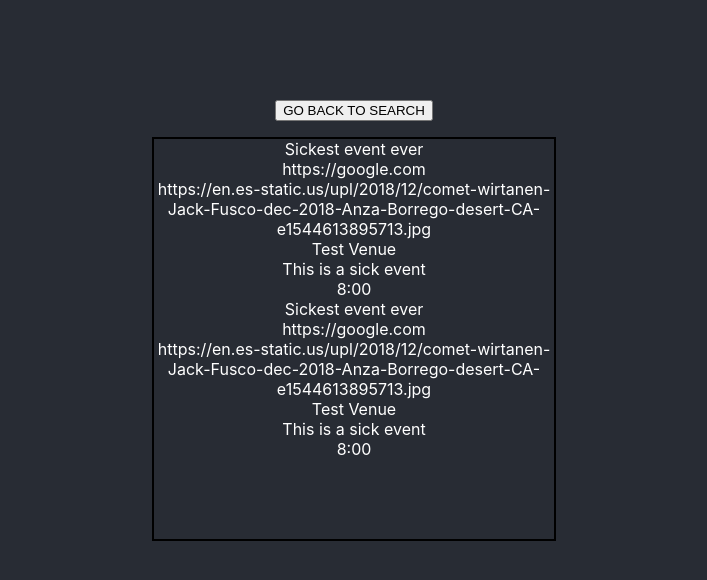
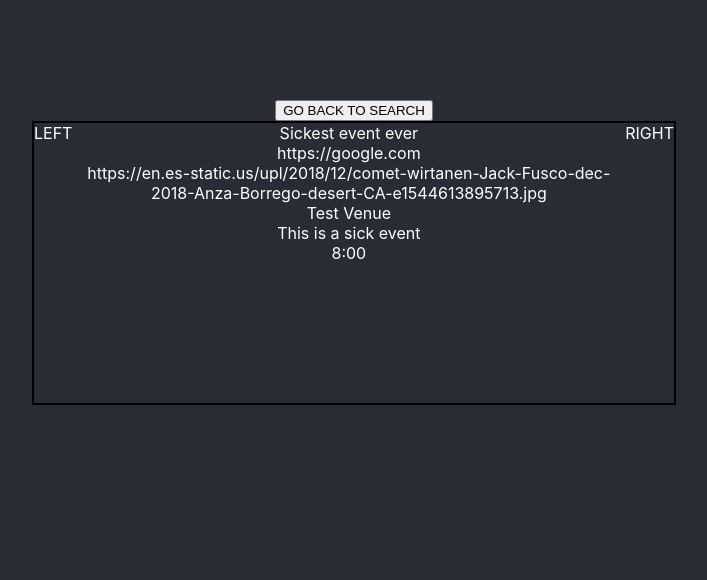
Before and after one commit to cc-project-hangout/project-hangout, a React (Create React App) app: page / in a window 1280 px wide. Both pictures are taken after typing "Sample", "2020-01-15", "2020-01-15", "5", "5", "5" into the empty fields and a click on the button "SEARCH". Shown: the top 580 px of the page, without its empty margins (286-993 px from the left). Built offline with nearby package versions, Linux system fonts and the light colour scheme.

Commit message:
Added the event viewer with dummy daya

```diff
--- a/src/App.js
+++ b/src/App.js
@@ -54,9 +54,9 @@ export default class App extends React.Component {
         ) : (
           <form className="user-input" value="">
             <button className="goHome" onClick={(e) => {this.handleBackOrCancel(e)}}> GO BACK TO SEARCH </button>
-            <p>
+
               <Events />
-            </p>
+
 
           </form>
 
--- a/src/components/Events.jsx
+++ b/src/components/Events.jsx
@@ -18,7 +18,7 @@ export default class Events extends Component {
                 startTime: '8:00'
                 },
                 {
-                    title: 'Sickest event ever',
+                    title: 'WOWSickest event ever',
                     image: 'https://en.es-static.us/upl/2018/12/comet-wirtanen-Jack-Fusco-dec-2018-Anza-Borrego-desert-CA-e1544613895713.jpg',
                     venue: 'Test Venue',
                     url: 'https://google.com',
@@ -27,13 +27,13 @@ export default class Events extends Component {
                     }
 
             ],
-
+            eventIndex: 0
 
         }
     }
 
     componentDidMount() {
-        //'2012042500-2012042700' api format
+        //'2012042500-201204200' api format
         // our app format YYYY-MM-DD
 
         // const updatedDate = this.props.arrivalDate.split('-').join('') + '00';
@@ -50,15 +50,44 @@ export default class Events extends Component {
         //     console.log(error);
         //   });
     }
+
+    checkPreviousEvent = () => {
+
+        if(this.state.eventIndex!== 0) {
+            let newPrevIndex = this.state.eventIndex;
+            newPrevIndex--
+            this.setState({eventIndex: newPrevIndex});
+        }
+        console.log('ok');
+    }
+
+    checkNextEvent = () => {
+        let newNextIndex = this.state.eventIndex;
+        newNextIndex++
+        if(this.state.eventIndex!== this.state.events.length-1) {
+            this.setState({eventIndex: newNextIndex});
+        }
+        console.log('ok');
+
+    }
+
+
     render() {
-
         const events = this.state.events.map(event => {
            return  <Event title={event.title} url={event.url} image={event.image} venue={event.venue} description={event.description} startTime={event.startTime} />
         });
 
         return (
             <div id ="eventContainer">
-                {events}
+            <div className="leftArrow" onClick={this.checkPreviousEvent}>
+                LEFT
+            </div>
+            <div className="events">
+                {events[this.state.eventIndex]}
+            </div>
+            <div className="rightArrow" onClick={this.checkNextEvent}>
+               RIGHT
+            </div>
             </div>
 
         )
--- a/src/components/styles/Events.css
+++ b/src/components/styles/Events.css
@@ -1,5 +1,6 @@
 #eventContainer {
     border: 2px black solid;
-    height:400px;
-    width:400px;
+    height:40%;
+    width:50%;
+    display:flex;
 }
```
